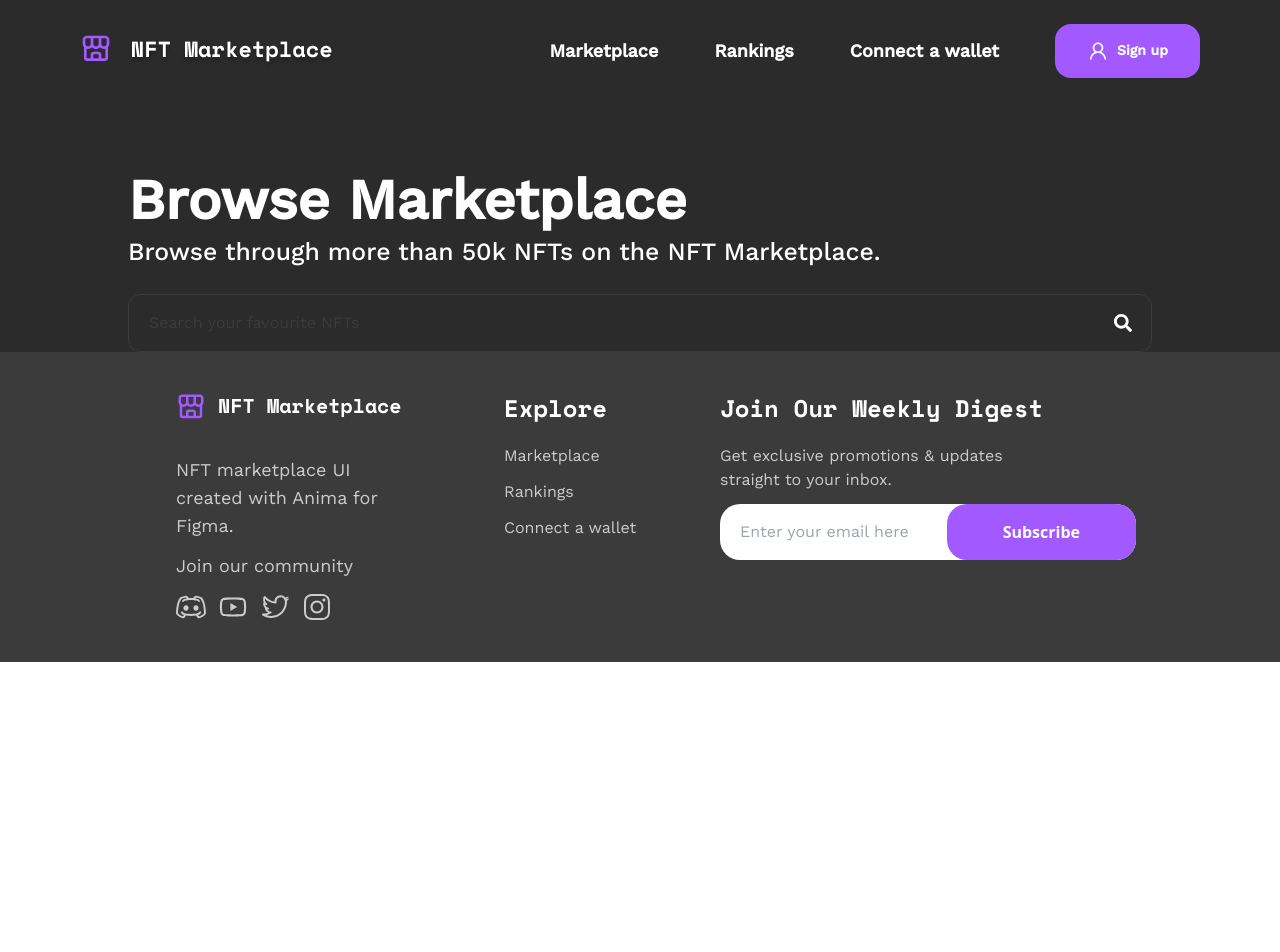
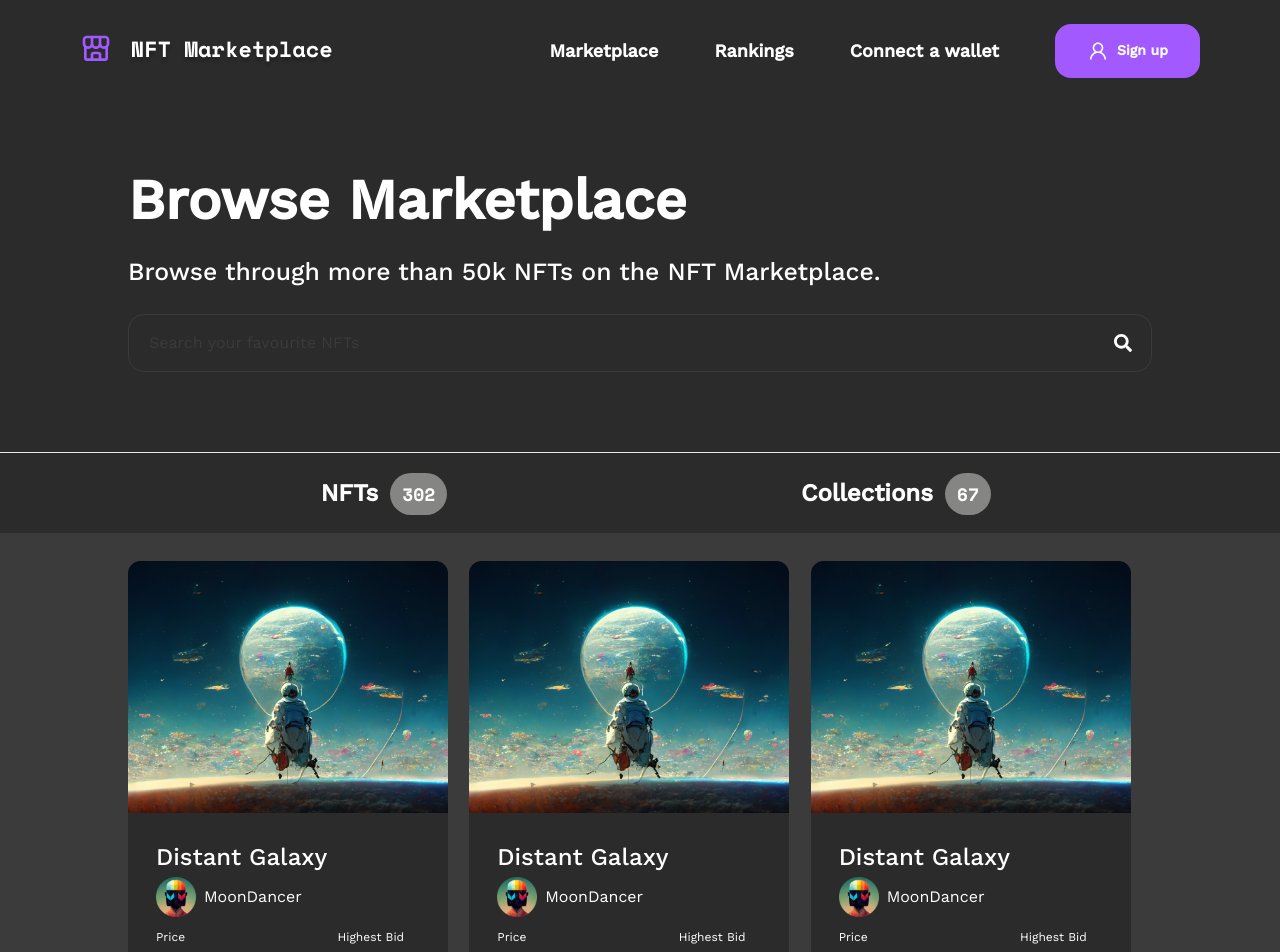
Before and after one commit to Judge-Paul/nft-marketplace, a React (Vite) app: page /marketplace in a window 1280 px wide. Shown: the top 952 px of the page. Before the commit the page ends 800 px from the top, so only its background shows below. Built offline with nearby package versions, Linux system fonts and the light colour scheme.

Commit message:
feat: add nft cards to marketplace

```diff
--- a/src/components/Discover.jsx
+++ b/src/components/Discover.jsx
@@ -1,9 +1,9 @@
 import React from "react";
 import { motion } from "framer-motion";
 import { Link } from "react-router-dom";
-import icon from "../assets/artists-avatars/Animakid.png"
-import { HiOutlineEye } from "react-icons/hi2"
-import NFT from "../assets/highlighted-nft.png"
+import icon from "../assets/artists-avatars/Animakid.png";
+import { HiOutlineEye } from "react-icons/hi2";
+import NFT from "../assets/highlighted-nft.png";
 import NFTCard from "./cards/NFTCard";
 
 export default function Discover() {
@@ -29,9 +29,9 @@ export default function Discover() {
                 </motion.button>
             </div>
             <div className="grid md:grid-cols-2 xl:grid-cols-3 justify-items-center lg:px-32">
-                <NFTCard title="Distant Galaxy" artist="MoonDancer" artistAvatar={icon} price={1.63} highestBid={0.33} image={NFT} />
-                <NFTCard title="Distant Galaxy" artist="MoonDancer" artistAvatar={icon} price={1.63} highestBid={0.33} image={NFT} />
-                <NFTCard title="Distant Galaxy" artist="MoonDancer" artistAvatar={icon} price={1.63} highestBid={0.33} image={NFT} className={"md:hidden xl:block"} />
+                <NFTCard title="Distant Galaxy" artist="MoonDancer" artistAvatar={icon} price={1.63} highestBid={0.33} image={NFT} className={"bg-[#3B3B3B]"} />
+                <NFTCard title="Distant Galaxy" artist="MoonDancer" artistAvatar={icon} price={1.63} highestBid={0.33} image={NFT} className={"bg-[#3B3B3B]"} />
+                <NFTCard title="Distant Galaxy" artist="MoonDancer" artistAvatar={icon} price={1.63} highestBid={0.33} image={NFT} className={"bg-[#3B3B3B] md:hidden xl:block"} />
                 <motion.button
                     className="flex md:hidden bg-transparent border-2 border-[#A259FF] justify-center py-4 w-80 rounded-2xl font-semibold mt-7"
                     whileHover={{ scale: 0.92 }}
--- a/src/components/cards/NFTCard.jsx
+++ b/src/components/cards/NFTCard.jsx
@@ -7,7 +7,7 @@ export default function NFTCard({image, title, artist, artistAvatar, price, high
         <Link to="/marketplace">
             <motion.div
                 whileHover={{ scale: 0.92 }}
-                className={`bg-[#3B3B3B] rounded-2xl ${className} w-80 mt-7`}
+                className={`rounded-2xl ${className} w-80 mt-7`}
             >
                 <img src={image} />
                 <div className="p-7">
--- a/src/pages/MarketplacePage.jsx
+++ b/src/pages/MarketplacePage.jsx
@@ -1,27 +1,66 @@
-import React from "react";
+import React, { useState } from "react";
 import { FaSearch } from "react-icons/fa";
+import NFTCard from "../components/cards/NFTCard";
+import icon from "../assets/artists-avatars/Animakid.png";
+import NFT from "../assets/highlighted-nft.png";
 
 export default function MarketplacePage() {
+    const [selected, setSelected] = useState("")
     return (
-        <div className="px-8 sm:px-32 text-white mt-20 font-workSans">
-            <div>
+        <div className="text-white mt-10 lg:mt-20 font-workSans">
+            <div className="px-8 sm:px-32 mb-10 lg:mb-20">
                 <h4 className="text-3xl lg:text-[3.5rem] font-bold">
                     Browse Marketplace
                 </h4>
-                <p className="text-lg lg:text-[1.55rem] mt-5 font-medium">
+                <p className="text-lg lg:text-[1.55rem] mt-5 lg:mt-10 font-medium">
                     Browse through more than 50k NFTs on the NFT Marketplace.
                 </p>
                 <div className="relative mt-7 w-full">
                     <input
                         type="text"
-                        className="py-4 px-5 w-full rounded-xl bg-[#2B2B2B] border border-[#3b3b3b] placeholder-[#3b3b3b] focus:outline-none"
+                        className="py-4 px-5 w-full rounded-2xl bg-[#2B2B2B] border border-[#3b3b3b] placeholder-[#3b3b3b] focus:outline-none"
                         placeholder="Search your favourite NFTs"
                     />
-                    <button className="absolute inset-y-0 right-0 text-white hidden sm:block">
+                    <button className="absolute inset-y-0 right-0 text-white">
                         <FaSearch className="w-full h-full p-5 " />
                     </button>
                 </div>
             </div>
+            <hr />
+            <div className="px-8 sm:px-32 grid grid-cols-2">
+                <button className="text-center sm:text-2xl font-semibold" onClick={() => setSelected("nfts")}>
+                    <h4 className="py-6">
+                        NFTs
+                        <span className="font-spaceMono ml-3 p-2 px-3 rounded-full bg-[#858584] text-xs sm:text-lg">
+                            302
+                        </span>
+                    </h4>
+                    {selected === "nfts" && <hr />}
+                </button>
+                <button className="text-center sm:text-2xl font-semibold" onClick={() => setSelected("collections")}>
+                    <h4 className="py-6">
+                        Collections
+                        <span className="font-spaceMono ml-3 p-2 px-3 rounded-full bg-[#858584] text-xs sm:text-lg">
+                            67
+                        </span>
+                    </h4>
+                    {selected === "collections" && <hr />}
+                </button>
+            </div>
+            <div className="bg-[#3B3B3B] px-8 lg:px-32 grid grid-cols-1 sm:grid-cols-2 lg:grid-cols-3">
+                <NFTCard title="Distant Galaxy" artist="MoonDancer" artistAvatar={icon} price={1.63} highestBid={0.33} image={NFT} className={"bg-[#2B2B2B]"} />
+                <NFTCard title="Distant Galaxy" artist="MoonDancer" artistAvatar={icon} price={1.63} highestBid={0.33} image={NFT} className={"bg-[#2B2B2B]"} />
+                <NFTCard title="Distant Galaxy" artist="MoonDancer" artistAvatar={icon} price={1.63} highestBid={0.33} image={NFT} className={"bg-[#2B2B2B]"} />
+                <NFTCard title="Distant Galaxy" artist="MoonDancer" artistAvatar={icon} price={1.63} highestBid={0.33} image={NFT} className={"bg-[#2B2B2B]"} />
+                <NFTCard title="Distant Galaxy" artist="MoonDancer" artistAvatar={icon} price={1.63} highestBid={0.33} image={NFT} className={"bg-[#2B2B2B]"} />
+                <NFTCard title="Distant Galaxy" artist="MoonDancer" artistAvatar={icon} price={1.63} highestBid={0.33} image={NFT} className={"bg-[#2B2B2B]"} />
+                <NFTCard title="Distant Galaxy" artist="MoonDancer" artistAvatar={icon} price={1.63} highestBid={0.33} image={NFT} className={"bg-[#2B2B2B]"} />
+                <NFTCard title="Distant Galaxy" artist="MoonDancer" artistAvatar={icon} price={1.63} highestBid={0.33} image={NFT} className={"bg-[#2B2B2B]"} />
+                <NFTCard title="Distant Galaxy" artist="MoonDancer" artistAvatar={icon} price={1.63} highestBid={0.33} image={NFT} className={"bg-[#2B2B2B]"} />
+                <NFTCard title="Distant Galaxy" artist="MoonDancer" artistAvatar={icon} price={1.63} highestBid={0.33} image={NFT} className={"bg-[#2B2B2B]"} />
+                <NFTCard title="Distant Galaxy" artist="MoonDancer" artistAvatar={icon} price={1.63} highestBid={0.33} image={NFT} className={"bg-[#2B2B2B]"} />
+                <NFTCard title="Distant Galaxy" artist="MoonDancer" artistAvatar={icon} price={1.63} highestBid={0.33} image={NFT} className={"bg-[#2B2B2B]"} />
+            </div>
         </div>
     )
 }
```
